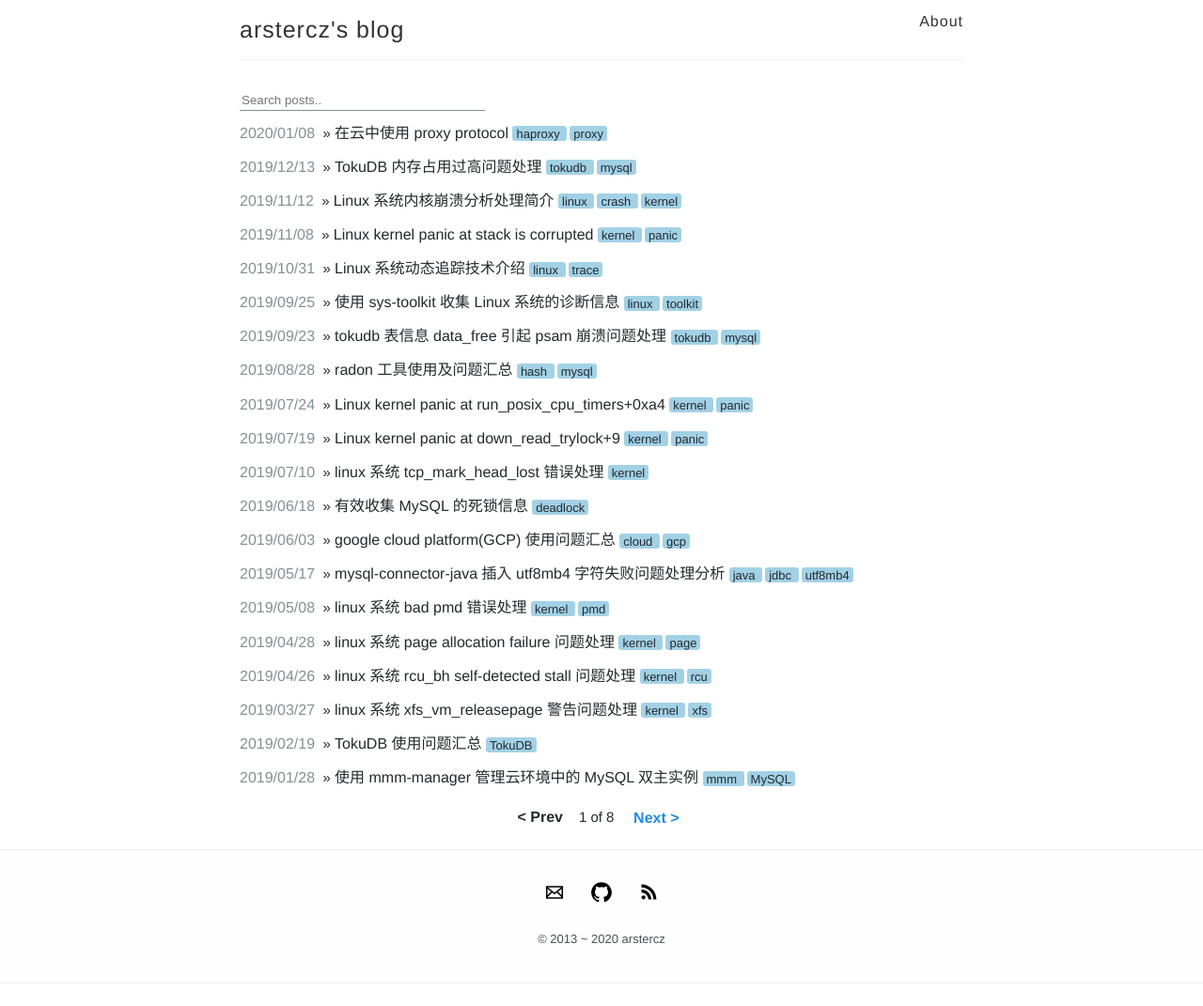
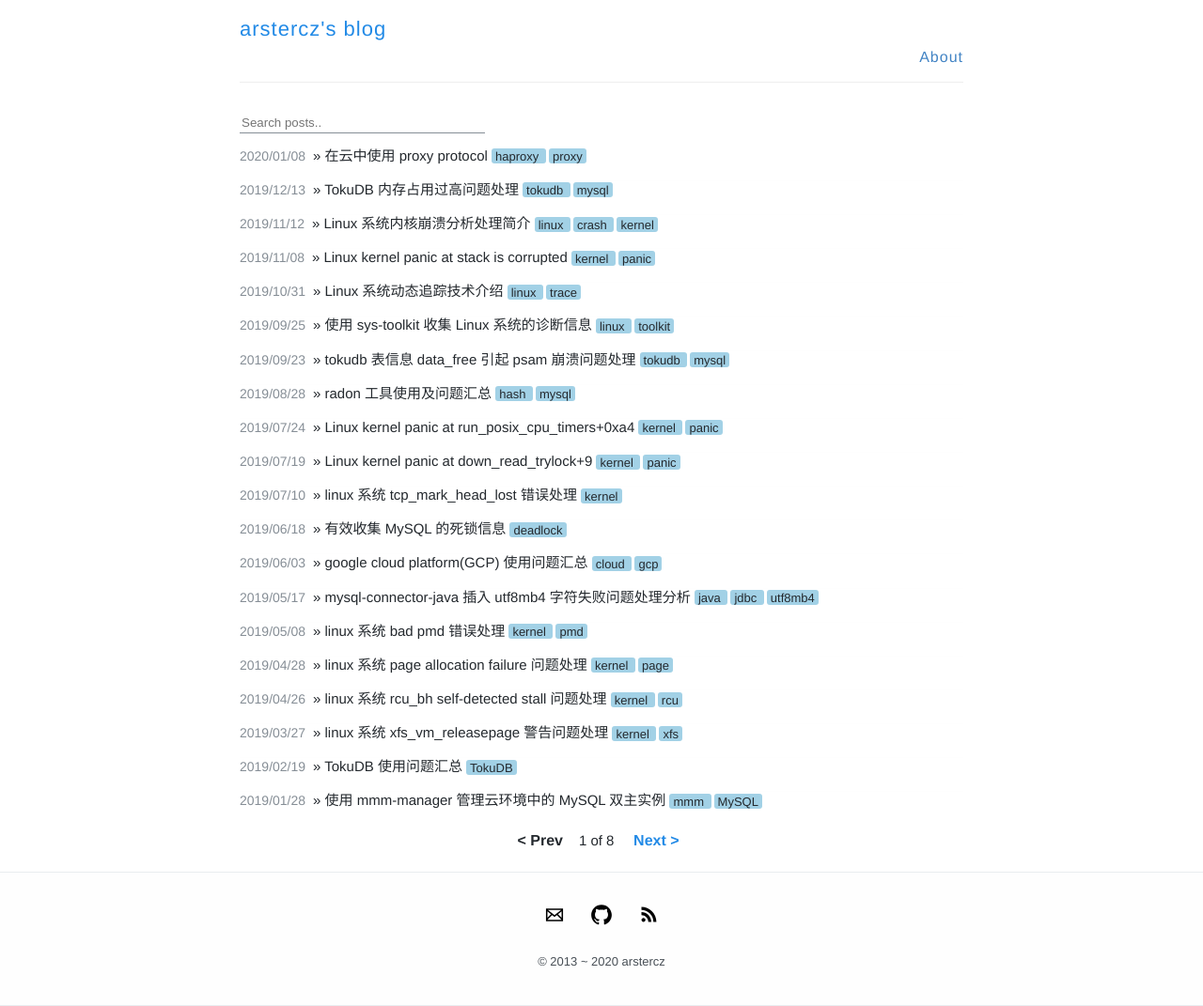
Before and after one commit to arstercz/arstercz.github.io, a Jekyll site: the page built from index.html, in a window 1280 px wide. Shown: the whole page at 94% size. Built offline with Jekyll 4.4.1, drawn with Linux system fonts in a browser that asks for light colours; the list of posts is cut into pages by our own code; comment, search, counter and statistics services are not loaded; before the commit the page ends 1047 px from its top, so only the background shows below that.

Commit message:
fix head style

```diff
--- a/_includes/nav.html
+++ b/_includes/nav.html
@@ -5,10 +5,10 @@
         <a href="{{ site.baseurl }}/" class="site-avatar"><img src="{{ site.avatar }}" /></a>
       {% endif %}
 
-      <div class="site-info">
-        <h1 class="site-name">
+      <div class="site-name">
+	      <!--<h1 class="site-name">-->
 	  <a href="{{ site.baseurl }}/">{{ site.name }}</a>
-	</h1>
+	      <!--</h1>-->
 	<!--<p class="site-description">{{ site.description }}</p>-->
       </div>
       <nav>
--- a/style.scss
+++ b/style.scss
@@ -320,7 +320,7 @@
 }
 
 .masthead {
-  padding: 10px 0;
+  padding: 13px 0;
   border-bottom: 1px solid $lightGray;
 
   @include mobile {
@@ -359,11 +359,11 @@
 
 .site-name {
   margin: 0;
-  color: $darkGray;
+  color: $blue;
   cursor: pointer;
   font-family: $helveticaNeue;
   font-weight: 500;
-  font-size: 25px;
+  font-size: 22px;
   letter-spacing: 1px;
 }
 
@@ -382,7 +382,7 @@
 
   a {
     margin-left: 20px;
-    color: $darkGray;
+    color: $blue;
     text-align: right;
     font-weight: 300;
     letter-spacing: 1px;
@@ -420,19 +420,19 @@
   h1 {
     margin-bottom: .1em;
     font-family: $base-font;
-    font-size: 23px;
+    font-size: 25px;
   }
 
   .date {
     font-weight: 300;
-    font-size: 16px;
+    font-size: 14px;
     color: $base-lighten-color;
     margin-right: 4px;
   }
 
   .index-title {
     font-weight: 400;
-    font-size: 16px;
+    font-size: 15px;
     font-family: $base-font;
     > a {
       color: $oc-gray-8;
```
